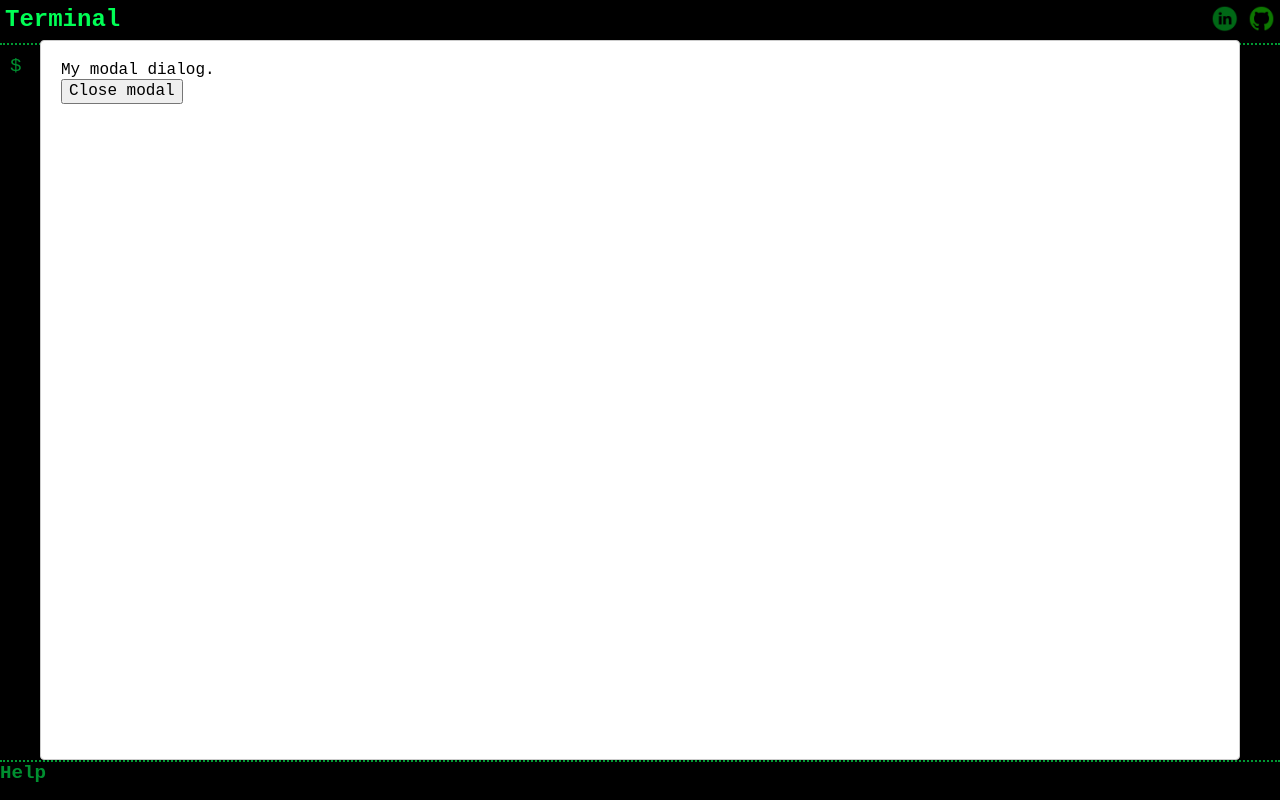
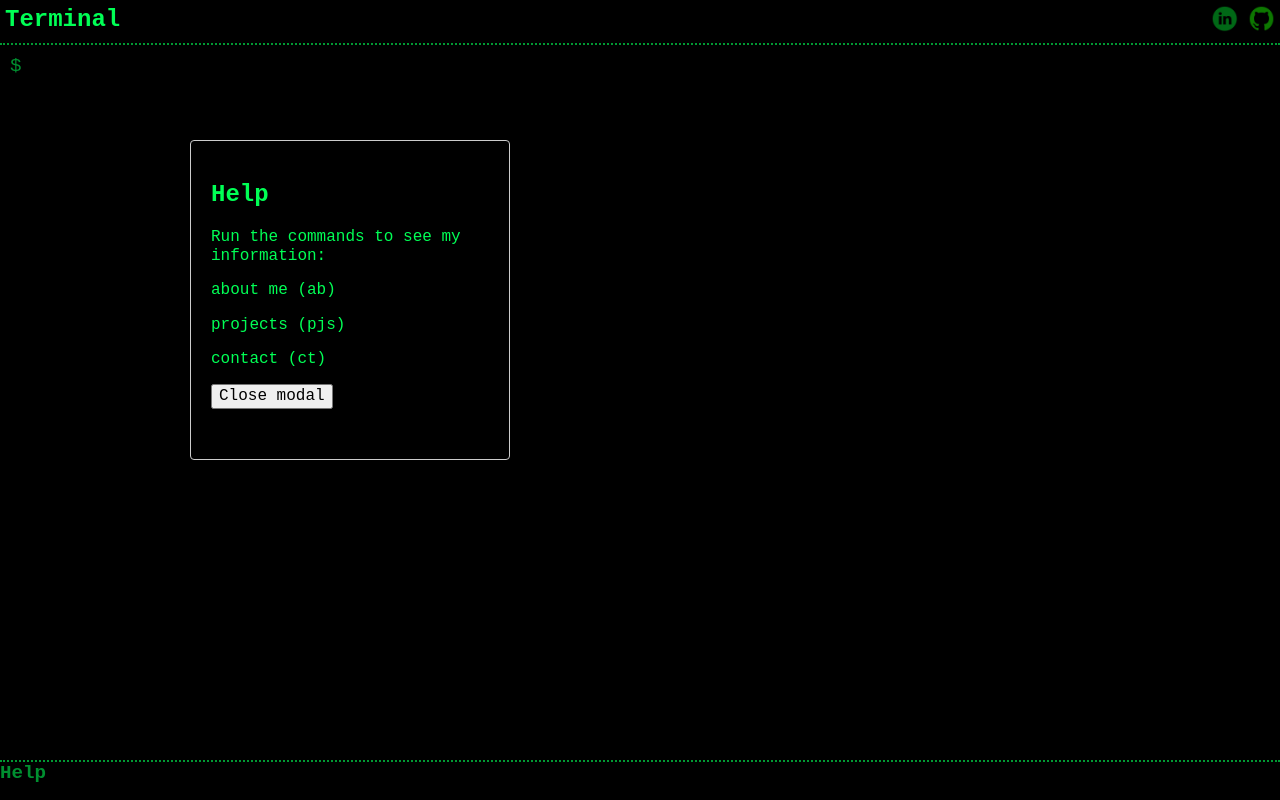
Before and after one commit to matifandy8/Terminal, a React (Vite) app: page / in a window 1280 px wide. Both pictures are taken after a click on the button "Help". Built offline with nearby package versions, Linux system fonts and the light colour scheme.

Commit message:
modal hel comands

```diff
--- a/src/layout/Footer.tsx
+++ b/src/layout/Footer.tsx
@@ -20,9 +20,43 @@ const Footer = () => {
           contentLabel="My dialog"
           portalClassName="modal"
           overlayClassName="overlay"
+          style={{
+            overlay: {
+              position: 'fixed',
+              top: 100,
+              left: 150,
+              right: 0,
+              bottom: 0,
+              width: 400,
+              height: 400,
+              backgroundColor: 'rgba(0, 0, 0, 0.75)'
+            },
+            content: {
+              position: 'absolute',
+              top: '40px',
+              left: '40px',
+              right: '40px',
+              bottom: '40px',
+              border: '1px solid #ccc',
+              background: '#000',
+              overflow: 'auto',
+              WebkitOverflowScrolling: 'touch',
+              borderRadius: '4px',
+              outline: 'none',
+              padding: '20px',
+              color: '#00ff55'
+            }
+          }}
           >
-          <div>My modal dialog.</div>
-          <button onClick={toggleModal}>Close modal</button>
+            <div className="help">
+              <h2>Help</h2>
+              <p>Run the commands to see my information:</p>
+              <p>about me (ab)</p>
+              <p>projects (pjs)</p>
+              <p>contact (ct)</p>
+              <button onClick={toggleModal}>Close modal</button>
+            </div>
+
         </Modal>
     </footer>
   );
--- a/src/pages/home/Home.tsx
+++ b/src/pages/home/Home.tsx
@@ -43,7 +43,9 @@ const Home = () => {
         </form>
         </div>
         <div className="terminal__output">
-          {tag === "about" ? <AboutMe /> : ""}
+          {tag === "ab" ? <AboutMe /> : ""}
+          {tag === "pjs" ? <p>Projects</p> : ""}
+          {tag === "ct" ? <p>Contact</p> : ""}
         </div>
       </div>
     </div>
--- a/src/stylesheets/layout/_footer.scss
+++ b/src/stylesheets/layout/_footer.scss
@@ -23,4 +23,5 @@
         }
     }
 
+
 }
```
